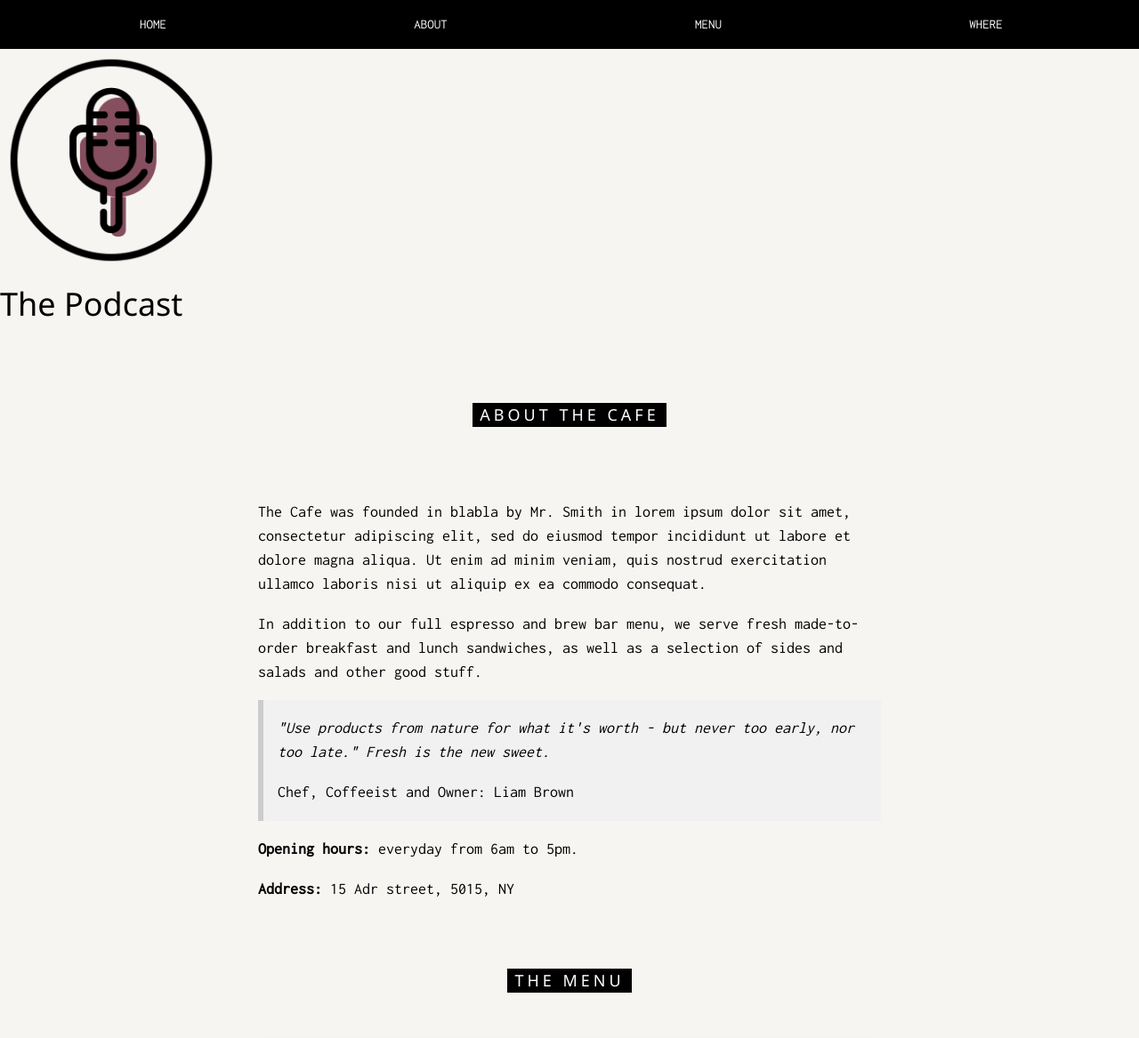
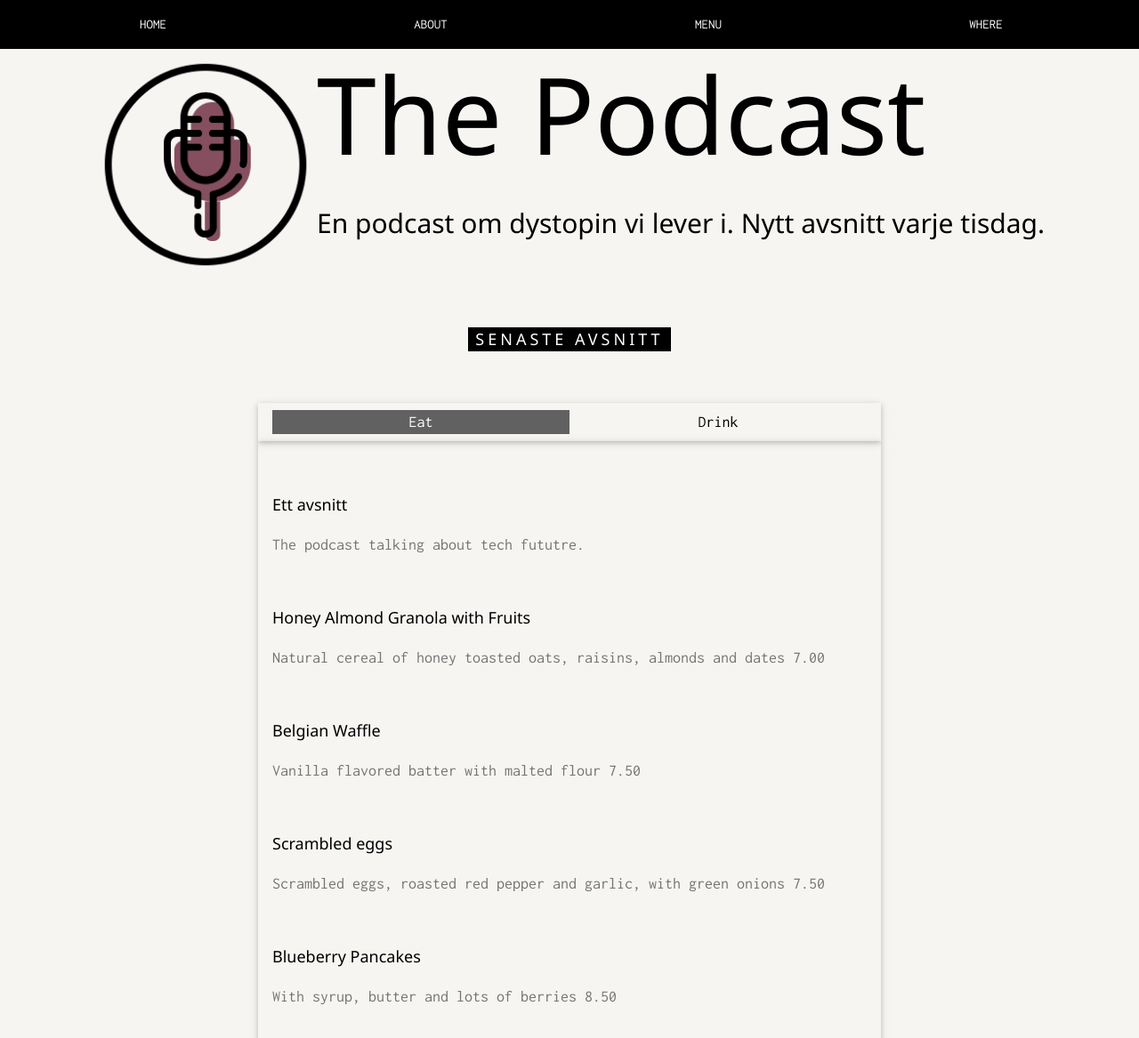
Before and after one commit to RahamSetamber/Podcast_sida-, a plain HTML site: page index.html in a window 1280 px wide. Shown: the top 1167 px of the page at 89% size. Drawn offline with nearby package versions, Linux system fonts and the light colour scheme.

Commit message:
Fixade rubrik och annat.

```diff
--- a/index.html
+++ b/index.html
@@ -16,10 +16,10 @@
 <div class="w3-top">
   <div class="w3-row w3-padding w3-black">
     <div class="w3-col s3">
-      <a href="#" class="w3-button w3-block w3-black">HOME</a>
+      <a href="index.html" class="w3-button w3-block w3-black">HOME</a>
     </div>
     <div class="w3-col s3">
-      <a href="#about" class="w3-button w3-block w3-black">ABOUT</a>
+      <a href="about.html" class="w3-button w3-block w3-black">ABOUT</a>
     </div>
     <div class="w3-col s3">
       <a href="#menu" class="w3-button w3-block w3-black">MENU</a>
@@ -43,41 +43,27 @@
 <!-- Add a background color and large text to the whole page -->
 <div class="w3-sand w3-grayscale w3-large">
 
-<!-- About Container -->
-<div class="logga">
-<img src="/images/3279054_microphone_speaker_funnel_mike_shaft_icon.png" width="250px"> <!-- Våran logga -->
+<div class="container">
+  <!--<img src="images/robot.jpg">--> <!--Lägg till bilden som bakgrund i en ny div, tar upp typ rektangelform, bakgrund till rubriken och ikonen. Sedan blädrar man och ser avsnitten.-->
+  <div class="logga">
+    <img src="images/ikon.png" width="250px"> <!-- Våran logga -->
+  </div>
+  <div class="podname">
+    <h1 style="font-size:120px;">The Podcast</span></h1>
+    <h2> En podcast om dystopin vi lever i. Nytt avsnitt varje tisdag.</h2>
+    <!--<h2 style="margin-left: 25px"> En podcast om dystopin vi lever i. Nytt avsnitt varje tisdag.</h2>-->
+  </div>
 </div>
 
-<div class="podname">
-   <h1> The Podcast </h1>
-</div>
-
-
-<div class="w3-container" id="about">
-
-
-
-
-
-  <div class="w3-content" style="max-width:700px">
-    <h5 class="w3-center w3-padding-64"><span class="w3-tag w3-wide">ABOUT THE CAFE</span></h5>
-    <p>The Cafe was founded in blabla by Mr. Smith in lorem ipsum dolor sit amet, consectetur adipiscing elit, sed do eiusmod tempor incididunt ut labore et dolore magna aliqua. Ut enim ad minim veniam, quis nostrud exercitation ullamco laboris nisi ut aliquip ex ea commodo consequat.</p>
-    <p>In addition to our full espresso and brew bar menu, we serve fresh made-to-order breakfast and lunch sandwiches, as well as a selection of sides and salads and other good stuff.</p>
-    <div class="w3-panel w3-leftbar w3-light-grey">
-      <p><i>"Use products from nature for what it's worth - but never too early, nor too late." Fresh is the new sweet.</i></p>
-      <p>Chef, Coffeeist and Owner: Liam Brown</p>
-    </div>
-
-    <p><strong>Opening hours:</strong> everyday from 6am to 5pm.</p>
-    <p><strong>Address:</strong> 15 Adr street, 5015, NY</p>
-  </div>
-</div>
+<!--<div class="descr">-->
+  <!--<h2> En podcast om dystopin vi lever i. </h2>-->
+<!--</div>-->
 
 <!-- Menu Container -->
 <div class="w3-container" id="menu">
   <div class="w3-content" style="max-width:700px">
 
-    <h5 class="w3-center w3-padding-48"><span class="w3-tag w3-wide">THE MENU</span></h5>
+    <h5 class="w3-center w3-padding-48"><span class="w3-tag w3-wide">SENASTE AVSNITT</span></h5>
 
     <div class="w3-row w3-center w3-card w3-padding">
       <a href="javascript:void(0)" onclick="openMenu(event, 'Eat');" id="myLink">
@@ -89,8 +75,8 @@
     </div>
 
     <div id="Eat" class="w3-container menu w3-padding-48 w3-card">
-      <h5>Bread Basket</h5>
-      <p class="w3-text-grey">Assortment of fresh baked fruit breads and muffins 5.50</p><br>
+      <h5>Ett avsnitt</h5>
+      <p class="w3-text-grey">The podcast talking about tech fututre.</p><br>
 
       <h5>Honey Almond Granola with Fruits</h5>
       <p class="w3-text-grey">Natural cereal of honey toasted oats, raisins, almonds and dates 7.00</p><br>
@@ -120,36 +106,17 @@
 
       <h5>Soda</h5>
       <p class="w3-text-grey">Coke, Sprite, Fanta, etc. 2.50</p>
-    </div>
-    <img src="/w3images/coffeehouse2.jpg" style="width:100%;max-width:1000px;margin-top:32px;">
-  </div>
 </div>
 
 <!-- Contact/Area Container -->
 <div class="w3-container" id="where" style="padding-bottom:32px;">
   <div class="w3-content" style="max-width:700px">
     <h5 class="w3-center w3-padding-48"><span class="w3-tag w3-wide">WHERE TO FIND US</span></h5>
-    <p>Find us at some address at some place.</p>
-    <img src="/w3images/map.jpg" class="w3-image" style="width:100%">
-    <p><span class="w3-tag">FYI!</span> We offer full-service catering for any event, large or small. We understand your needs and we will cater the food to satisfy the biggerst criteria of them all, both look and taste.</p>
-    <p><strong>Reserve</strong> a table, ask for today's special or just send us a message:</p>
-    <form action="/action_page.php" target="_blank">
-      <p><input class="w3-input w3-padding-16 w3-border" type="text" placeholder="Name" required name="Name"></p>
-      <p><input class="w3-input w3-padding-16 w3-border" type="number" placeholder="How many people" required name="People"></p>
-      <p><input class="w3-input w3-padding-16 w3-border" type="datetime-local" placeholder="Date and time" required name="date" value="2020-11-16T20:00"></p>
-      <p><input class="w3-input w3-padding-16 w3-border" type="text" placeholder="Message \ Special requirements" required name="Message"></p>
-      <p><button class="w3-button w3-black" type="submit">SEND MESSAGE</button></p>
-    </form>
   </div>
 </div>
 
 <!-- End page content -->
 </div>
-
-<!-- Footer -->
-<footer class="w3-center w3-light-grey w3-padding-48 w3-large">
-  <p>Powered by <a href="https://www.w3schools.com/w3css/default.asp" title="W3.CSS" target="_blank" class="w3-hover-text-green">w3.css</a></p>
-</footer>
 
 <script>
 // Tabbed Menu
--- a/style.css
+++ b/style.css
@@ -1,4 +1,3 @@
-
 body, html {
   height: 100%;
   font-family: "Inconsolata", sans-serif;
@@ -9,9 +8,28 @@ body, html {
 }
 
 .logga {
-    margin-top: 55px;
+  margin-top: 60px;
 }
 
 .podname {
-    font-family: "Inconsolata", sans-serif;
+
 }
+
+/*.descr {*/
+  /*text-align: center;*/
+/*}*/
+
+/*h1 {*/
+  /*font-size: 120px;*/
+/*}*/
+
+/*.rubrik {*/
+  /*size: 150px;*/
+/*}*/
+
+.container {
+  display: flex;
+  align-items: center;
+  /*justify-content: flex-start;*/
+  justify-content: center;
+}
```
Also changed, not shown: images/ikon.png (renamed from images/3279054_microphone_speaker_funnel_mike_shaft_icon.png), images/robot.jpg (added).
